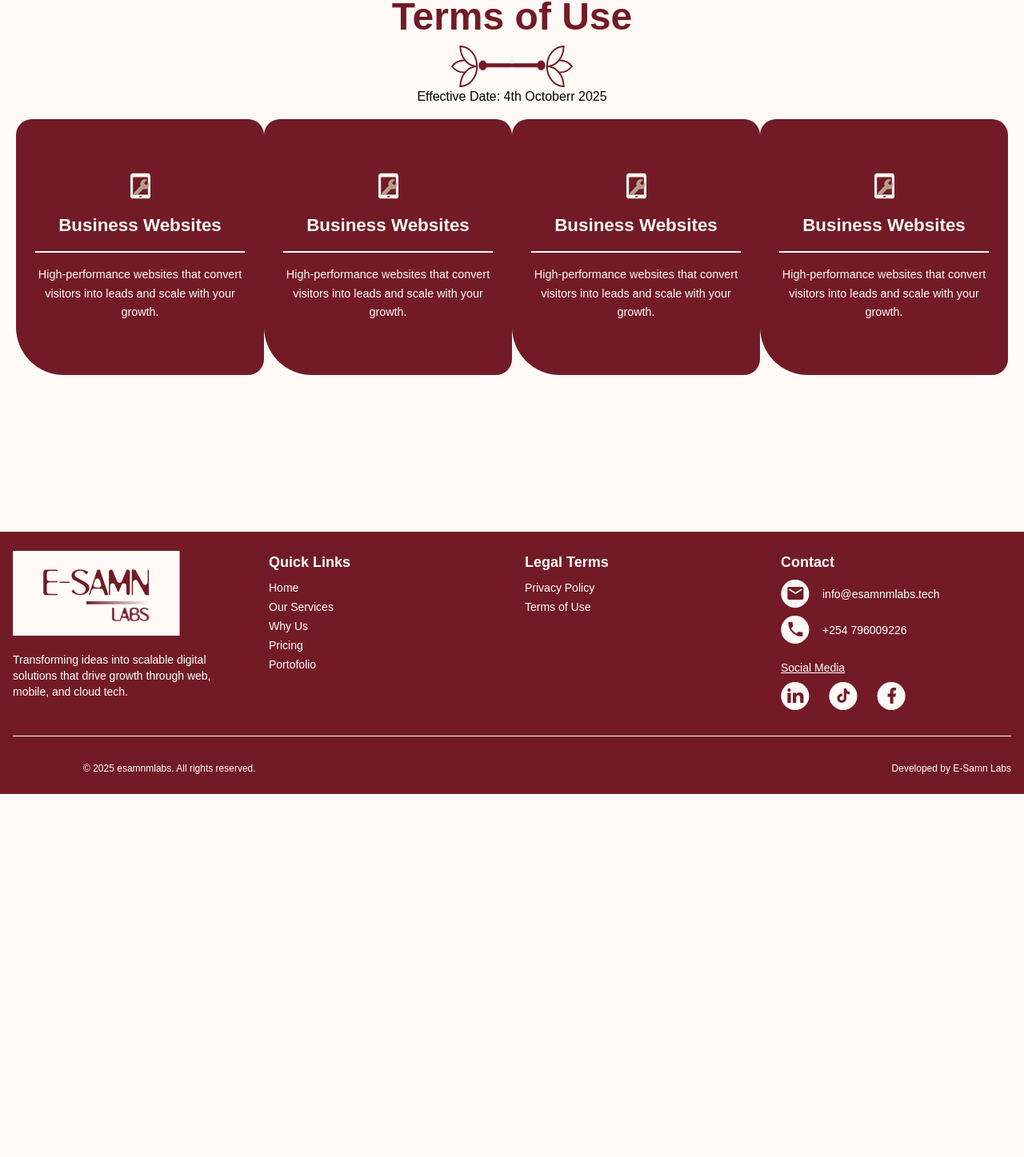
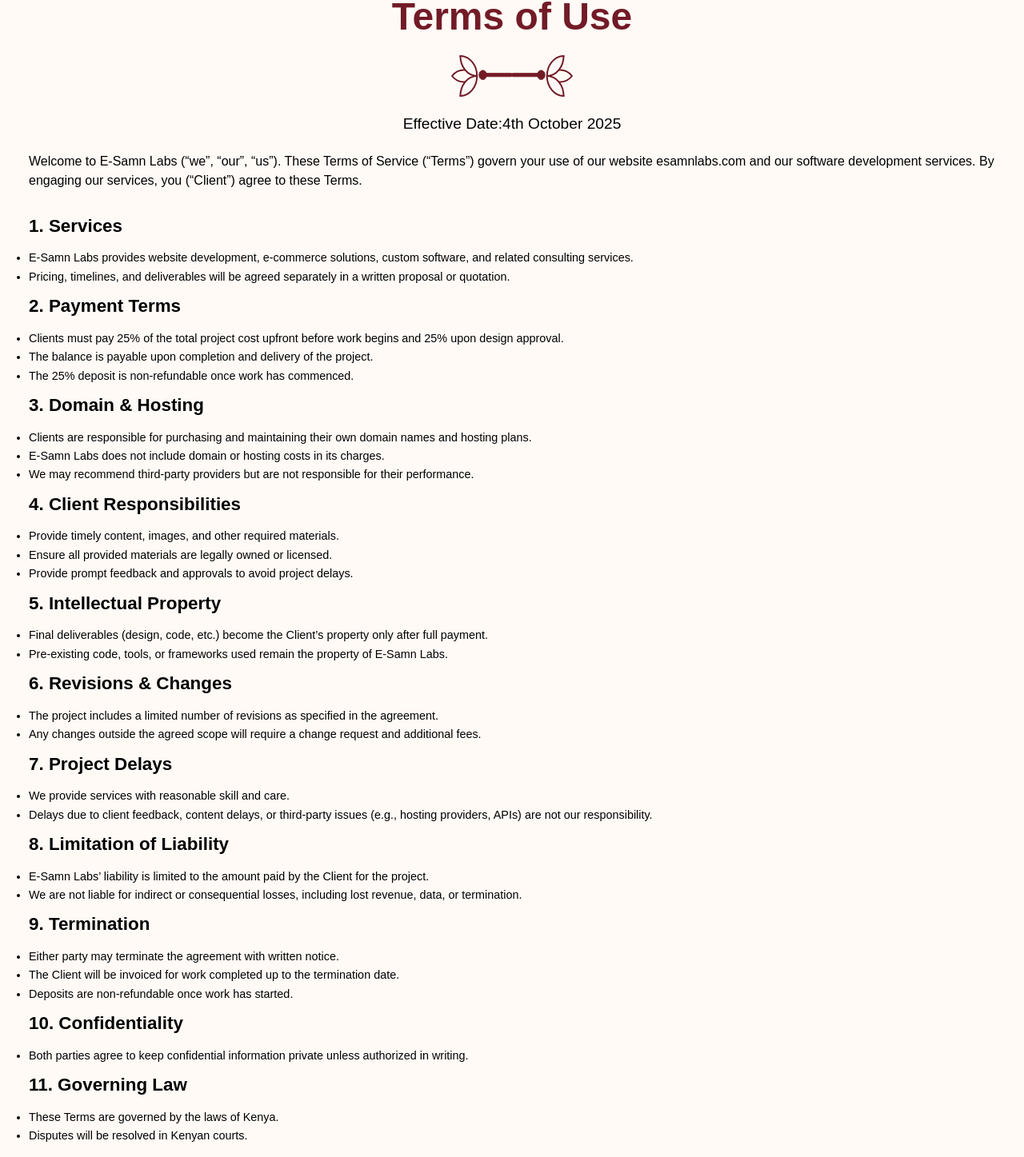
Before and after one commit to SaliMerc/esamntech-website, a React (Vite) app: page /terms-of-service in a window 1280 px wide. Shown: the part 135-1582 px from the top of the page at 80% size. Before the commit the page ends 1128 px from the top, so only its background shows below. Built offline with nearby package versions, Linux system fonts and the light colour scheme.

Commit message:
polished the toc and provacy pages

```diff
--- /dev/null
+++ b/src/components/LegalComponent.jsx
@@ -0,0 +1,25 @@
+const LegalComponent = ({ clauses }) => {
+  return (
+    <div className="my-7 space-y-2">
+      {clauses.map((clause, index) => (
+        <div key={index} className="flex flex-col gap-3">
+          {/* Title */}
+          <h3 className="text-[#000000] font-bold">
+            {clause.title}
+          </h3>
+
+          {/* Text */}
+          <ul>
+            {clause.items.map((item, itemIndex) => (
+              <li key={itemIndex} className="text-[#000000] leading-relaxed text-[0.9rem] list-disc">
+                {item}
+              </li>
+            ))}
+          </ul>
+        </div>
+      ))}
+    </div>
+  );
+};
+
+export default LegalComponent;
--- /dev/null
+++ b/src/data/privacy-data.json
@@ -0,0 +1,65 @@
+{
+  "clauses": [
+    {
+      "title": "1. Information We Collect",
+      "items": [
+        "Personal Information: Name, email, phone number, and project details provided via forms or direct communication.",
+        "Usage Data: Basic analytics (e.g., pages visited, time on site).",
+        "Third-Party Tools: If you contact us via WhatsApp or social media, their platforms may collect additional data."
+      ]
+    },
+    {
+      "title": "2. How We Use Your Information",
+      "items": [
+        "To respond to your inquiries and provide services.",
+        "To send invoices, proposals, and project updates.",
+        "To improve our website and services.",
+        "To comply with legal obligations."
+      ]
+    },
+    {
+      "title": "3. Sharing of Information",
+      "items": [
+        "We do not sell or rent your personal data.",
+        "We may share information only with:",
+        "Service providers (e.g., hosting).",
+        "Legal authorities if required by law."
+      ]
+    },
+    {
+      "title": "4. Data Security",
+      "items": [
+        "We implement reasonable safeguards to protect your data.",
+        "However, no online transmission or storage method is 100% secure."
+      ]
+    },
+    {
+      "title": "5. Data Retention",
+      "items": [
+        "We keep your personal data only as long as necessary for the purposes outlined above.",
+        "Clients may request deletion of their data at any time."
+      ]
+    },
+    {
+      "title": "6. Your Rights",
+      "items": [
+        "Request access to the data we hold about you.",
+        "Request correction or deletion of your personal information.",
+        "Opt-out of marketing communications."
+      ]
+    },
+    {
+      "title": "7. Third-Party Links",
+      "items": [
+        "Our website may contain links to external sites (e.g., hosting providers, payment processors).",
+        "We are not responsible for the privacy practices of those third parties."
+      ]
+    },
+    {
+      "title": "8. Updates",
+      "items": [
+        "We may update this Privacy Policy occasionally. The latest version will always be posted on our website."
+      ]
+    }
+  ]
+}
--- /dev/null
+++ b/src/data/terms-and-conditions-data.json
@@ -0,0 +1,90 @@
+{
+  "clauses": [
+    {
+      "title": "1. Services",
+      "items": [
+        "E-Samn Labs provides website development, e-commerce solutions, custom software, and related consulting services.",
+        "Pricing, timelines, and deliverables will be agreed separately in a written proposal or quotation."
+      ]
+    },
+    {
+      "title": "2. Payment Terms",
+      "items": [
+        "Clients must pay 25% of the total project cost upfront before work begins and 25% upon design approval.",
+        "The balance is payable upon completion and delivery of the project.",
+        "The 25% deposit is non-refundable once work has commenced."
+      ]
+    },
+    {
+      "title": "3. Domain & Hosting",
+      "items": [
+        "Clients are responsible for purchasing and maintaining their own domain names and hosting plans.",
+        "E-Samn Labs does not include domain or hosting costs in its charges.",
+        "We may recommend third-party providers but are not responsible for their performance."
+      ]
+    },
+    {
+      "title": "4. Client Responsibilities",
+      "items": [
+        "Provide timely content, images, and other required materials.",
+        "Ensure all provided materials are legally owned or licensed.",
+        "Provide prompt feedback and approvals to avoid project delays."
+      ]
+    },
+    {
+      "title": "5. Intellectual Property",
+      "items": [
+        "Final deliverables (design, code, etc.) become the Client’s property only after full payment.",
+        "Pre-existing code, tools, or frameworks used remain the property of E-Samn Labs."
+      ]
+    },
+    {
+      "title": "6. Revisions & Changes",
+      "items": [
+        "The project includes a limited number of revisions as specified in the agreement.",
+        "Any changes outside the agreed scope will require a change request and additional fees."
+      ]
+    },
+    {
+      "title": "7. Project Delays",
+      "items": [
+        "We provide services with reasonable skill and care.",
+        "Delays due to client feedback, content delays, or third-party issues (e.g., hosting providers, APIs) are not our responsibility."
+      ]
+    },
+    {
+      "title": "8. Limitation of Liability",
+      "items": [
+        "E-Samn Labs’ liability is limited to the amount paid by the Client for the project.",
+        "We are not liable for indirect or consequential losses, including lost revenue, data, or termination."
+      ]
+    },
+    {
+      "title": "9. Termination",
+      "items": [
+        "Either party may terminate the agreement with written notice.",
+        "The Client will be invoiced for work completed up to the termination date.",
+        "Deposits are non-refundable once work has started."
+      ]
+    },
+    {
+      "title": "10. Confidentiality",
+      "items": [
+        "Both parties agree to keep confidential information private unless authorized in writing."
+      ]
+    },
+    {
+      "title": "11. Governing Law",
+      "items": [
+        "These Terms are governed by the laws of Kenya.",
+        "Disputes will be resolved in Kenyan courts."
+      ]
+    },
+    {
+      "title": "12. Updates",
+      "items": [
+        "E-Samn Labs may update these Terms at any time. The latest version will always be available on e-samnlab.me/terms."
+      ]
+    }
+  ]
+}
--- a/src/pages/PrivacyPage.jsx
+++ b/src/pages/PrivacyPage.jsx
@@ -2,32 +2,34 @@
 import Footer from "../components/Footer";
 
 import DividerImage from '../components/Divider';
-import OurServicesDiv from '../components/OurServices';
+import LegalItemsDiv from '../components/LegalComponent';
 
-const PrivacyPolicy= () => {
+import legalData from '../data/privacy-data.json';
+
+const PrivacyPolicy = () => {
   return (
     <>
       <section className="min-h-screen pt-30">
         <Header />
         <section className="px-5">
-        <div className="text-center">
+          <div className="text-center px-5 mb-3 space-y-3">
             <h2>Privacy Policy</h2>
             <div className="flex justify-center">
               <DividerImage />
             </div>
-          <p>Effective Date: 4th Octoberr 2025</p>
+            <p className="md:my-5 heading-paragraphs">Effective Date:4th October 2025</p>
           </div>
 
-        <div className="flex flex-col md:flex-row justify-around">
-          <OurServicesDiv />
-          <OurServicesDiv />
-          <OurServicesDiv />
-          <OurServicesDiv />
+          <div className="flex flex-col justify-left mx-auto px-4 sm:px-6 lg:px-4 max-w-7xl">
+            <p>E-Samn Labs (“we”, “our”, “us”) respects your privacy. This Privacy Policy explains how we collect, use, and protect your information when you use our website e-samnlab.me or our services.</p>
+
+            <LegalItemsDiv clauses={legalData.clauses} />
+
           </div>
 
         </section>
       </section>
-      <Footer/>
+      <Footer />
     </>
   );
 };
--- a/src/pages/TermsPage.jsx
+++ b/src/pages/TermsPage.jsx
@@ -2,34 +2,36 @@
 import Footer from "../components/Footer";
 
 import DividerImage from '../components/Divider';
-import OurServicesDiv from '../components/OurServices';
+import LegalItemsDiv from '../components/LegalComponent';
 
-const TermsAndConditions= () => {
+import legalData from '../data/terms-and-conditions-data.json';
+
+const TermsOfUse = () => {
   return (
     <>
       <section className="min-h-screen pt-30">
         <Header />
         <section className="px-5">
-        <div className="text-center">
+          <div className="text-center px-5 mb-3 space-y-3">
             <h2>Terms of Use</h2>
             <div className="flex justify-center">
               <DividerImage />
             </div>
-          <p>Effective Date: 4th Octoberr 2025</p>
+            <p className="md:my-5 heading-paragraphs">Effective Date:4th October 2025</p>
           </div>
 
-        <div className="flex flex-col md:flex-row justify-around">
-          <OurServicesDiv />
-          <OurServicesDiv />
-          <OurServicesDiv />
-          <OurServicesDiv />
+          <div className="flex flex-col justify-left mx-auto px-4 sm:px-6 lg:px-4 max-w-7xl">
+            <p>Welcome to E-Samn Labs (“we”, “our”, “us”). These Terms of Service (“Terms”) govern your use of our website esamnlabs.com and our software development services. By engaging our services, you (“Client”) agree to these Terms.</p>
+
+            <LegalItemsDiv clauses={legalData.clauses} />
+
           </div>
 
         </section>
       </section>
-      <Footer/>
+      <Footer />
     </>
   );
 };
 
-export default TermsAndConditions;
+export default TermsOfUse;
```
Lines whose indentation alone changed are shown as unchanged.
